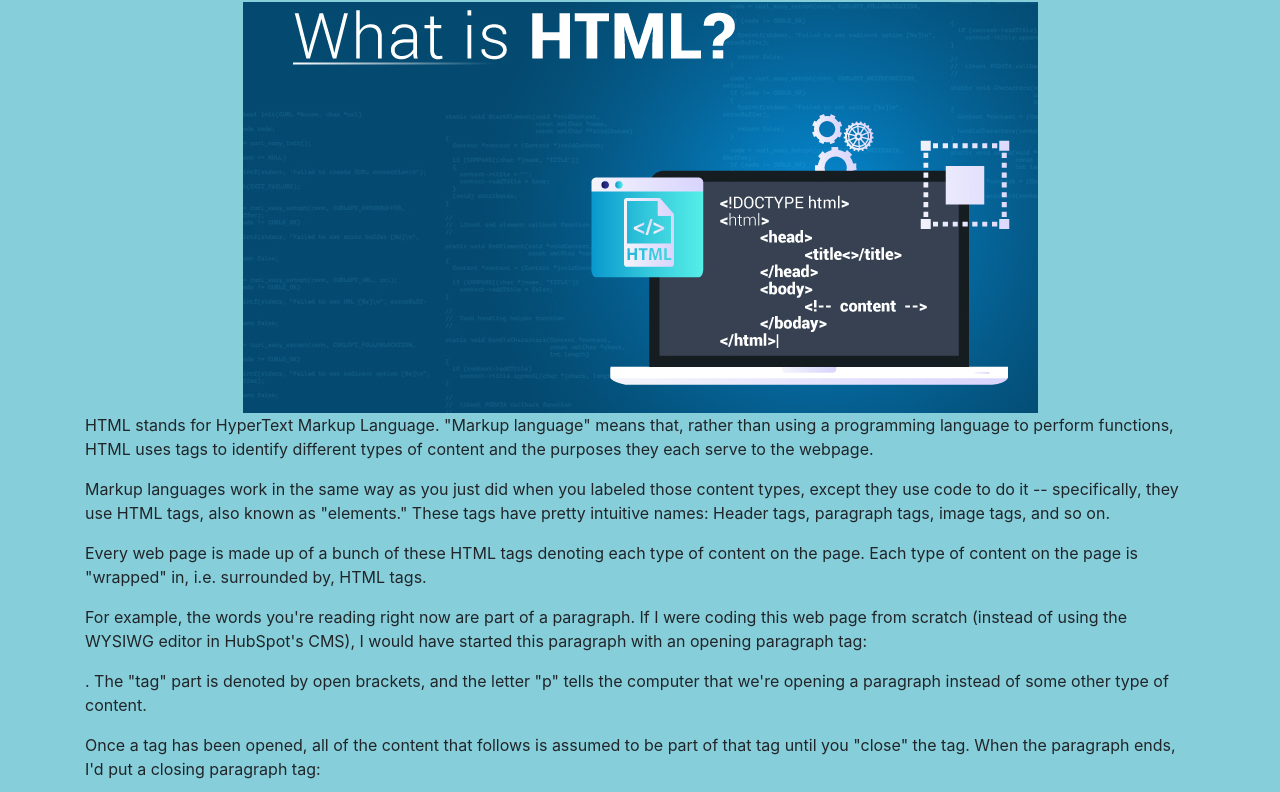
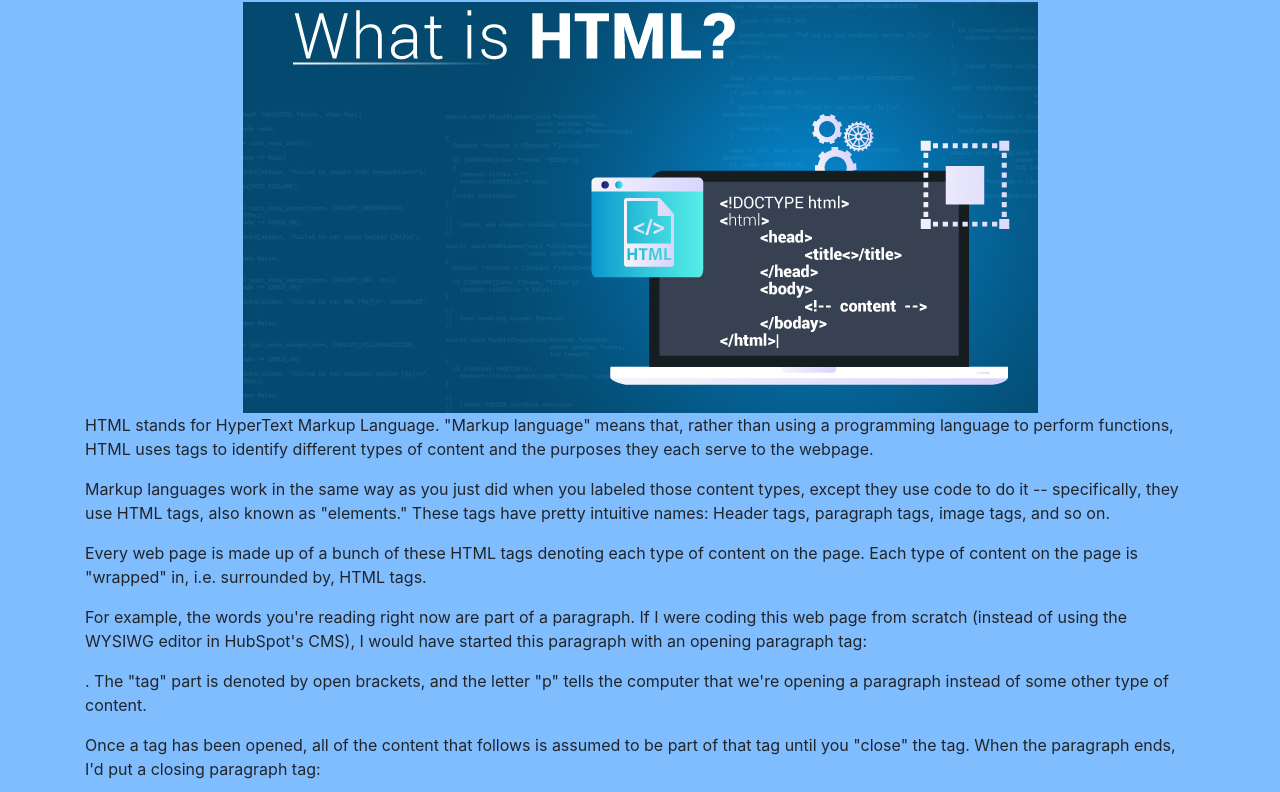
Before and after one commit to Nithin63/How_Internet_Works, a plain HTML site: page part5.html in a window 1280 px wide. Shown: the part 646-1438 px from the top of the page. Drawn offline with Linux system fonts and the light colour scheme.

Commit message:
FIx: Update Colors

```diff
--- a/part5.html
+++ b/part5.html
@@ -16,7 +16,7 @@
 </head>
 <style>
 body {
-  background-color: #86cfda ;
+  background-color: #80bdff ;
 
 }
 </style>
```
